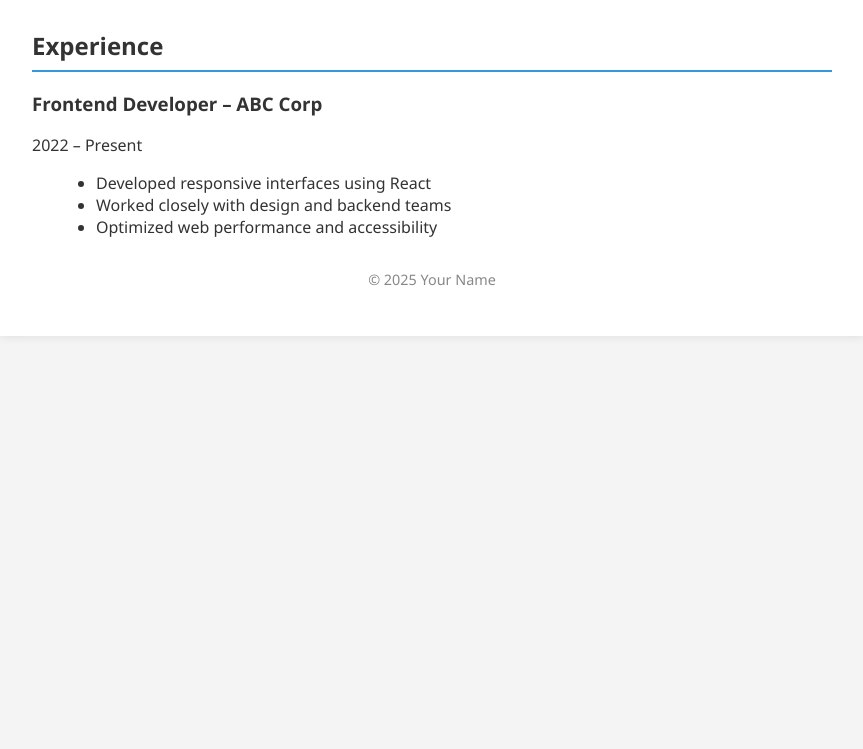
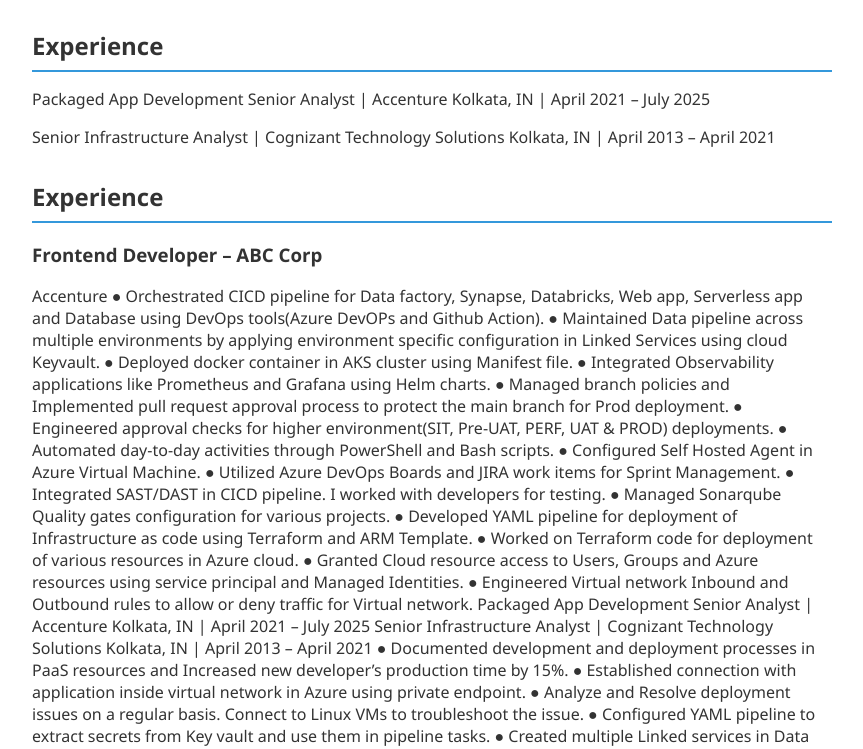
Before and after one commit to VivekAnandDevOps/VAnand, a plain HTML site: page index.html in a window 1280 px wide. Shown: the part 950-1699 px from the top of the page, without its empty margins (208-1071 px from the left). Before the commit the page ends 1318 px from the top, so only its background shows below. Drawn offline with Linux system fonts and the light colour scheme.

Commit message:
experiance

```diff
--- a/index.html
+++ b/index.html
@@ -46,8 +46,49 @@
 
     <section>
       <h2>Experience</h2>
+      <p>Packaged App Development Senior Analyst | Accenture Kolkata, IN | April 2021 – July 2025</p>
+      <p>Senior Infrastructure Analyst | Cognizant Technology Solutions Kolkata, IN | April 2013 – April 2021</p>
+    </section>
+
+    <section>
+      <h2>Experience</h2>
       <h3>Frontend Developer – ABC Corp</h3>
-      <p>2022 – Present</p>
+      <p>Accenture
+● Orchestrated CICD pipeline for Data factory, Synapse, Databricks, Web app, Serverless app and Database using DevOps tools(Azure DevOPs and Github Action).
+● Maintained Data pipeline across multiple environments by applying environment specific configuration in Linked Services using cloud Keyvault.
+● Deployed docker container in AKS cluster using Manifest file.
+● Integrated Observability applications like Prometheus and Grafana using Helm charts.
+● Managed branch policies and Implemented pull request approval process to protect the main branch for Prod deployment.
+● Engineered approval checks for higher environment(SIT, Pre-UAT, PERF, UAT & PROD) deployments.
+● Automated day-to-day activities through PowerShell and Bash scripts.
+● Configured Self Hosted Agent in Azure Virtual Machine.
+● Utilized Azure DevOps Boards and JIRA work items for Sprint Management.
+● Integrated SAST/DAST in CICD pipeline. I worked with developers for testing.
+● Managed Sonarqube Quality gates configuration for various projects.
+● Developed YAML pipeline for deployment of Infrastructure as code using Terraform and ARM Template.
+● Worked on Terraform code for deployment of various resources in Azure cloud.
+● Granted Cloud resource access to Users, Groups and Azure resources using service principal and Managed Identities.
+● Engineered Virtual network Inbound and Outbound rules to allow or deny traffic for Virtual network.
+     Packaged App Development Senior Analyst | Accenture Kolkata, IN | April 2021 – July 2025 Senior Infrastructure Analyst | Cognizant Technology Solutions Kolkata, IN | April 2013 – April 2021
+● Documented development and deployment processes in PaaS resources and Increased new developer’s production time by 15%.
+● Established connection with application inside virtual network in Azure using private endpoint.
+● Analyze and Resolve deployment issues on a regular basis. Connect to Linux VMs to troubleshoot the issue.
+● Configured YAML pipeline to extract secrets from Key vault and use them in pipeline tasks.
+● Created multiple Linked services in Data factory and Updated it with higher environment configurations while deployment.
+Cognizant Technology Solutions
+● Managed application HP Asset manager in various environments (Dev, Test, Acc and Prod).
+● Engineered Procurement Module for maintaining Procurement data and applied various Business logic to process data for
+reporting Data warehouse.
+● Regularly performed administrator activity like Access management of user, Implementation of business rules in app.
+● Executed migration activities: TWS to UAC, BO to IBM Cognos and HP Asset manager to Oracle People-soft.
+● Automated jobs in UAC and AutoSys job scheduler by using Windows batch script and PowerShell script.
+● Modified stored procedures for updating business logics in Oracle DB.
+● Engineered new mappings using different types of connector options in HP Connect-it application.
+● Developed wizards to work on daily activities of Software asset management tasks like split of software record, mass update
+of records like cost center, department, location etc. and Increases productivity by 40%.
+● Maintained system security by applying patching in windows and Linux systems in regular schedules.
+● Performed system testing during Disaster recovery drills and Ensured system’s availability during disaster.
+● Upgraded to multiple versions of all apps in regular intervals to maintain system security.</p>
       <ul>
         <li>Developed responsive interfaces using React</li>
         <li>Worked closely with design and backend teams</li>
```
